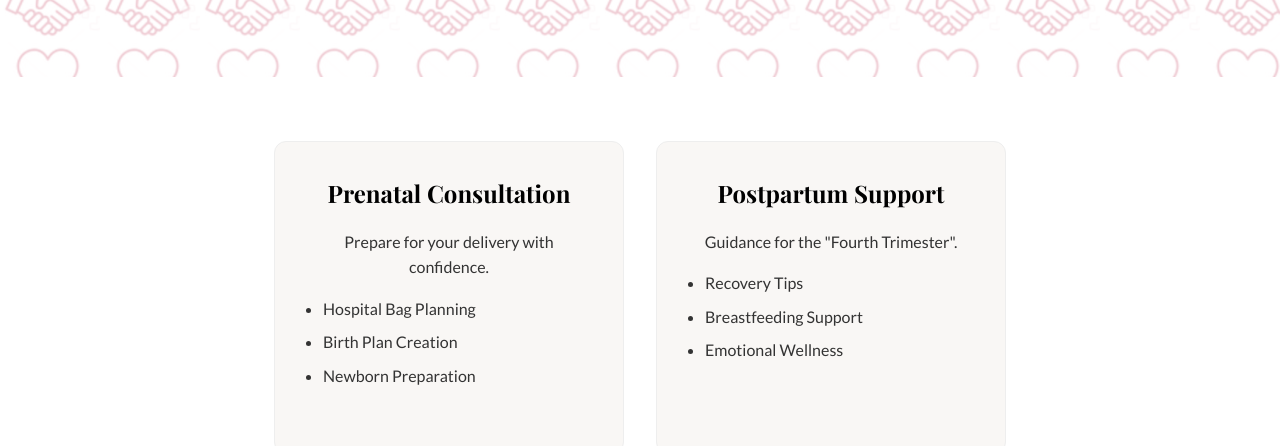
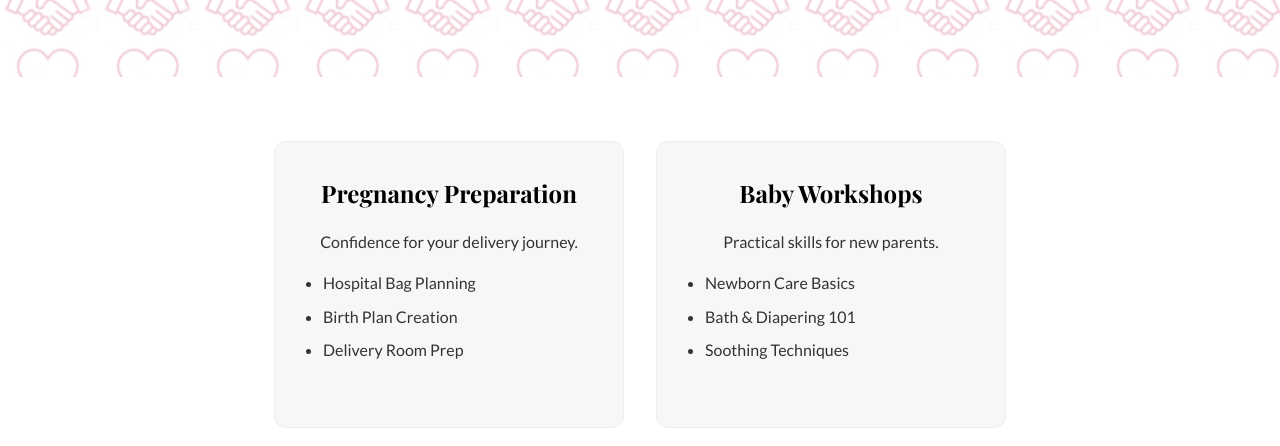
Before and after one commit to muhammadHEid/mama.is.ready, a plain HTML site: page consult.html in a window 1280 px wide. Shown: the part 354-800 px from the top of the page. Drawn offline with nearby package versions, Linux system fonts and the light colour scheme.

Commit message:
consult 2

```diff
--- a/consult.html
+++ b/consult.html
@@ -317,21 +317,21 @@
             <div class="container">
                 <div class="services-grid">
                     <div class="service-card">
-                        <h3>Prenatal Consultation</h3>
-                        <p>Prepare for your delivery with confidence.</p>
+                        <h3>Pregnancy Preparation</h3>
+                        <p>Confidence for your delivery journey.</p>
                         <ul>
                             <li>Hospital Bag Planning</li>
                             <li>Birth Plan Creation</li>
-                            <li>Newborn Preparation</li>
+                            <li>Delivery Room Prep</li>
                         </ul>
                     </div>
                     <div class="service-card">
-                        <h3>Postpartum Support</h3>
-                        <p>Guidance for the "Fourth Trimester".</p>
+                        <h3>Baby Workshops</h3>
+                        <p>Practical skills for new parents.</p>
                         <ul>
-                            <li>Recovery Tips</li>
-                            <li>Breastfeeding Support</li>
-                            <li>Emotional Wellness</li>
+                            <li>Newborn Care Basics</li>
+                            <li>Bath & Diapering 101</li>
+                            <li>Soothing Techniques</li>
                         </ul>
                     </div>
                 </div>
@@ -360,8 +360,8 @@
                             <label for="service">Interested Service (Optional)</label>
                             <select id="service" name="service_type">
                                 <option value="" disabled selected>Select a Service</option>
-                                <option value="Prenatal Consultation">Prenatal Consultation</option>
-                                <option value="Postpartum Support">Postpartum Support</option>
+                                <option value="Pregnancy Preparation">Pregnancy Preparation</option>
+                                <option value="Baby Workshops">Baby Workshops</option>
                                 <option value="General Inquiry">General Inquiry</option>
                             </select>
                         </div>
```
